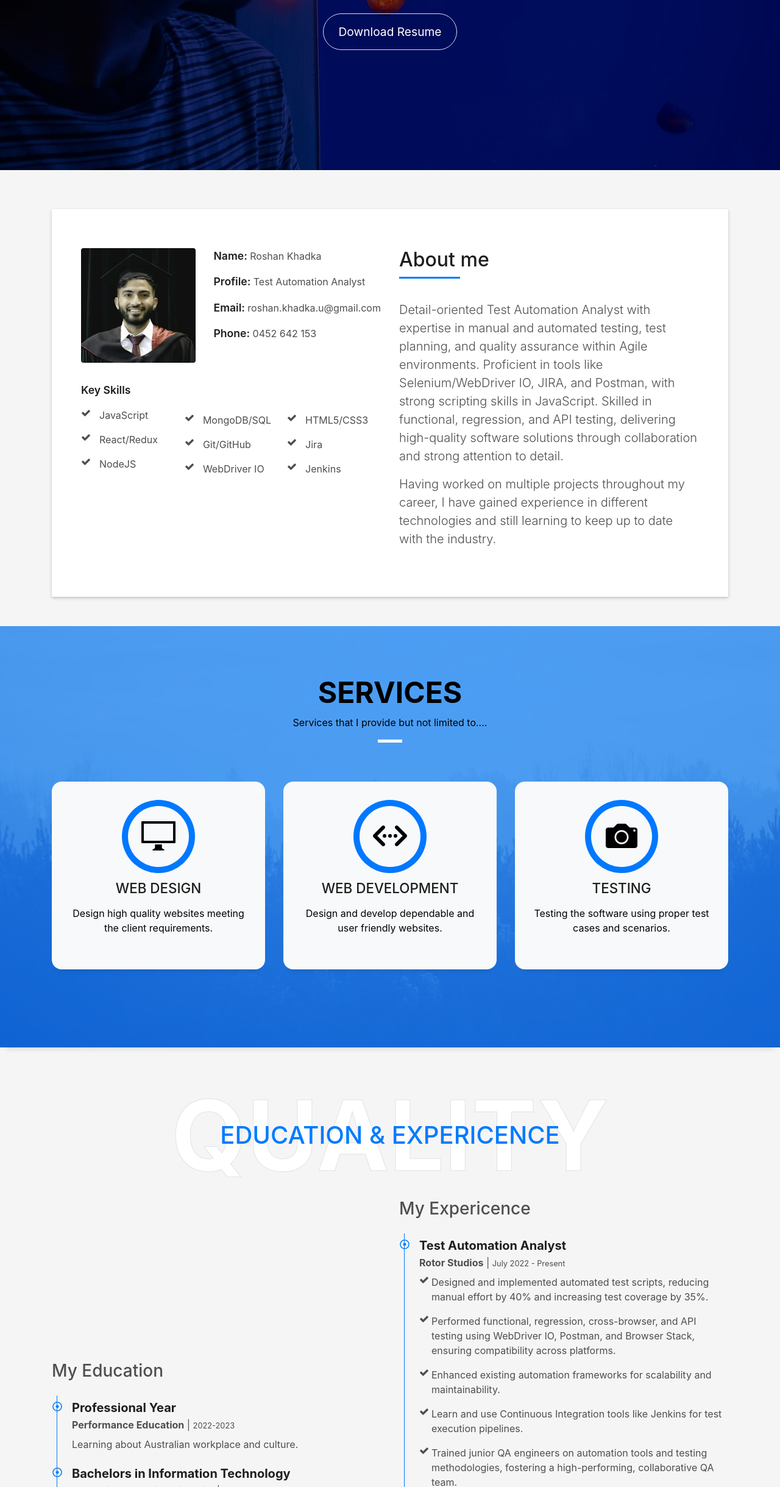
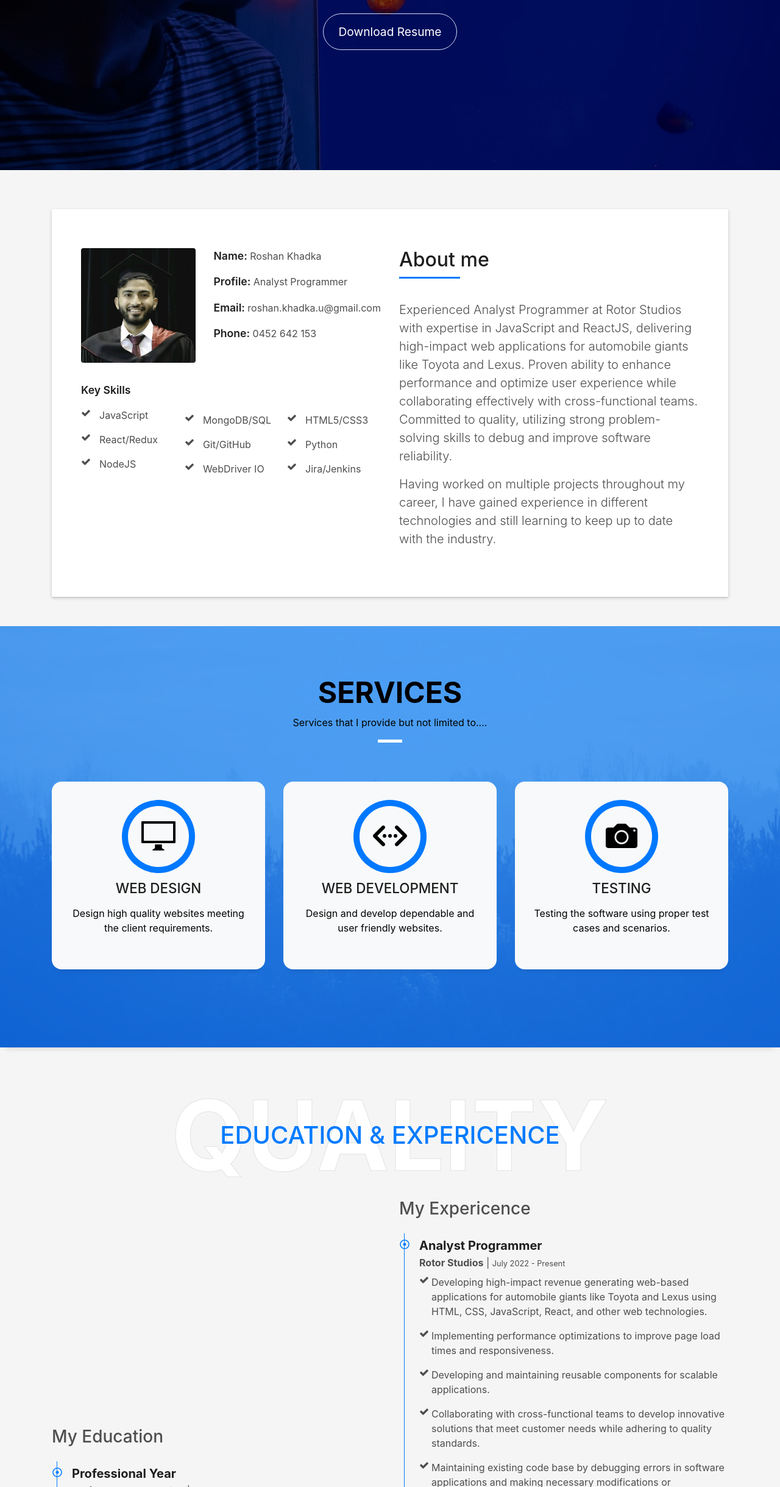
Before and after one commit to roshan-77/Portfolio-Roshan, a plain HTML site: page index.html in a window 1280 px wide. Shown: the part 361-2800 px from the top of the page at 61% size. Drawn offline with nearby package versions, Linux system fonts and the light colour scheme; no server answers; files whose address does not match are found by name.

Commit message:
updated resume

```diff
--- a/index.html
+++ b/index.html
@@ -93,8 +93,8 @@
         <div class="container">
           <!--<p class="display-6 color-d">Hello, world!</p>-->
           <h1 class="intro-title mb-4"><strong>Roshan Khadka</strong></h1>
-          <p class="intro-subtitle"><span class="text-slider-items">Test Automation Analyst, Analyst Programmer, Web Developer</span><strong class="text-slider"></strong></p>
-          <p class="pt-3"><a class="button button-b button-big button-rouded js-scroll px-4" href="./resume/Roshan Khadka_QA_Automation.docx" download role="button">Download Resume</a></p>
+          <p class="intro-subtitle"><span class="text-slider-items">QA Analyst, Analyst Programmer, Web Developer</span><strong class="text-slider"></strong></p>
+          <p class="pt-3"><a class="button button-b button-big button-rouded js-scroll px-4" href="./resume/Roshan_Khadka_RESUME.pdf" download role="button">Download Resume</a></p>
         </div>
       </div>
     </div>
@@ -117,7 +117,7 @@
                   <div class="col-sm-6 col-md-7">
                     <div class="about-info">
                       <p><span class="title-s">Name: </span> <span>Roshan Khadka</span></p>
-                      <p><span class="title-s">Profile: </span> <span>Test Automation Analyst</span></p>
+                      <p><span class="title-s">Profile: </span> <span>Analyst Programmer</span></p>
                       <p><span class="title-s">Email: </span> <span>roshan.khadka.u@gmail.com</span></p>
                       <p><span class="title-s">Phone: </span> <span>0452 642 153</span></p>
                     </div>
@@ -184,10 +184,10 @@
                         <p class="grid-exp"><i class="fa-solid fa fa-check"></i><span>HTML5/CSS3</span>
                       </div>
                       <div class="skill">
-                        <p class="grid-exp"><i class="fa-solid fa fa-check"></i><span>Jira</span>
+                        <p class="grid-exp"><i class="fa-solid fa fa-check"></i><span>Python</span>
                       </div>
                       <div class="skill">
-                        <p class="grid-exp"><i class="fa-solid fa fa-check"></i><span>Jenkins</span>
+                        <p class="grid-exp"><i class="fa-solid fa fa-check"></i><span>Jira/Jenkins</span>
                       </div>
                     </div>
                   </div>
@@ -202,11 +202,11 @@
                     </h5>
                   </div>
                   <p class="lead">
-                    Detail-oriented Test Automation Analyst with expertise in manual and automated testing,
-                    test planning, and quality assurance within Agile environments. Proficient in tools like
-                    Selenium/WebDriver IO, JIRA, and Postman, with strong scripting skills in JavaScript.
-                    Skilled in functional, regression, and API testing, delivering high-quality software
-                    solutions through collaboration and strong attention to detail.
+                    Experienced Analyst Programmer at Rotor Studios with expertise in JavaScript and ReactJS,
+                    delivering high-impact web applications for automobile giants like Toyota and Lexus. Proven
+                    ability to enhance performance and optimize user experience while collaborating effectively
+                    with cross-functional teams. Committed to quality, utilizing strong problem-solving skills
+                    to debug and improve software reliability.
                   </p>
                   <p class="lead">
                     Having worked on multiple projects throughout my career, I have gained experience in different technologies
@@ -371,14 +371,17 @@
                 <div class="border-left border-primary pt-2 pl-4 ml-2">
                     <div class="position-relative mb-4">
                         <i class="far fa-dot-circle text-primary position-absolute" style="top: 2px; left: -32px;"></i>
-                        <h5 class="font-weight-bold mb-1">Test Automation Analyst</h5>
+                        <h5 class="font-weight-bold mb-1">Analyst Programmer</h5>
                         <p class="mb-2"><strong>Rotor Studios</strong> | <small>July 2022 - Present</small></p>
                         <div>
-                          <p class="grid-exp"><i class="fa-solid fa fa-check"></i><span>Designed and implemented automated test scripts, reducing manual effort by 40% and increasing test coverage by 35%.</span></p>
-                          <p class="grid-exp"><i class="fa-solid fa fa-check"></i><span>Performed functional, regression, cross-browser, and API testing using WebDriver IO, Postman, and Browser Stack, ensuring compatibility across platforms.</span></p>
-                          <p class="grid-exp"><i class="fa-solid fa fa-check"></i><span>Enhanced existing automation frameworks for scalability and maintainability.</span></p>
-                          <p class="grid-exp"><i class="fa-solid fa fa-check"></i><span>Learn and use Continuous Integration tools like Jenkins for test execution pipelines.</span></p>
-                          <p class="grid-exp"><i class="fa-solid fa fa-check"></i><span>Trained junior QA engineers on automation tools and testing methodologies, fostering a high-performing, collaborative QA team.</span></p>
+                          <p class="grid-exp"><i class="fa-solid fa fa-check"></i><span>Developing high-impact revenue generating web-based applications for automobile giants like Toyota and Lexus using HTML, CSS, JavaScript, React, and other web technologies.</span></p>
+                          <p class="grid-exp"><i class="fa-solid fa fa-check"></i><span>Implementing performance optimizations to improve page load times and responsiveness.</span></p>
+                          <p class="grid-exp"><i class="fa-solid fa fa-check"></i><span>Developing and maintaining reusable components for scalable applications.</span></p>
+                          <p class="grid-exp"><i class="fa-solid fa fa-check"></i><span>Collaborating with cross-functional teams to develop innovative solutions that meet customer needs while adhering to quality standards.</span></p>
+                          <p class="grid-exp"><i class="fa-solid fa fa-check"></i><span>Maintaining existing code base by debugging errors in software applications and making necessary modifications or enhancements.</span></p>
+                          <p class="grid-exp"><i class="fa-solid fa fa-check"></i><span>Testing software systems based on user requirements/specifications.</span></p>
+                          <p class="grid-exp"><i class="fa-solid fa fa-check"></i><span>Debugging and conducting automated testing to ensure code quality and reliability.</span></p>
+                          <p class="grid-exp"><i class="fa-solid fa fa-check"></i><span>Writing, updating, and maintaining internal documentation, and procedures for future reference.</span></p>
                         </div>
                     </div>
                 </div>
@@ -789,7 +792,7 @@
                       Looking forward to hearing from you!
                     </p>
                     <ul class="list-ico">
-                      <li><span class="ion-ios-location"></span> Auburn, NSW, 2144</li>
+                      <li><span class="ion-ios-location"></span> Melbourne, Victoria</li>
                       <li><span class="ion-ios-telephone"></span> 0452 642 153</li>
                       <li><span class="ion-email"></span> roshan.khadka.u@gmail.com</li>
                     </ul>
```
Also changed, not shown: 2 other files.
